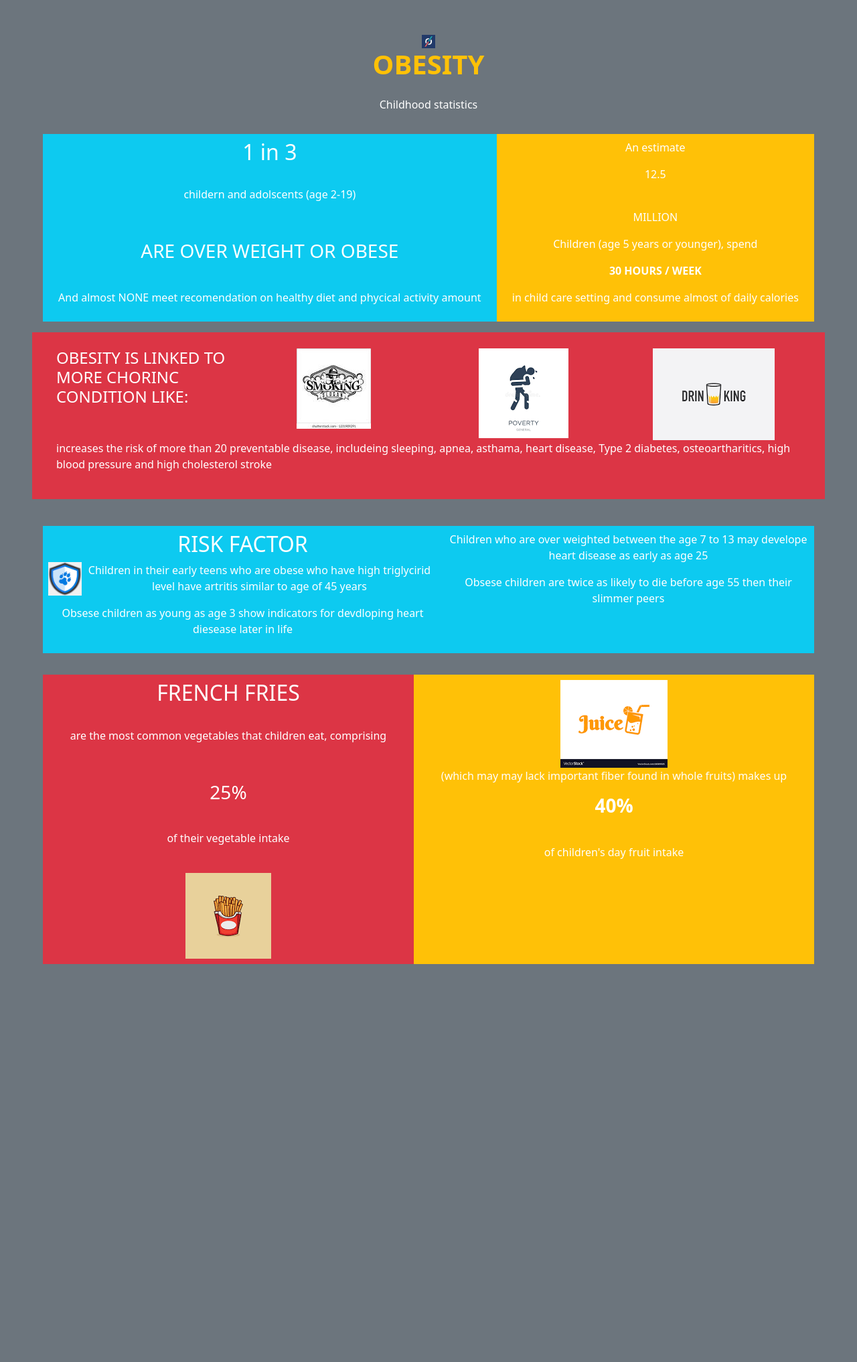
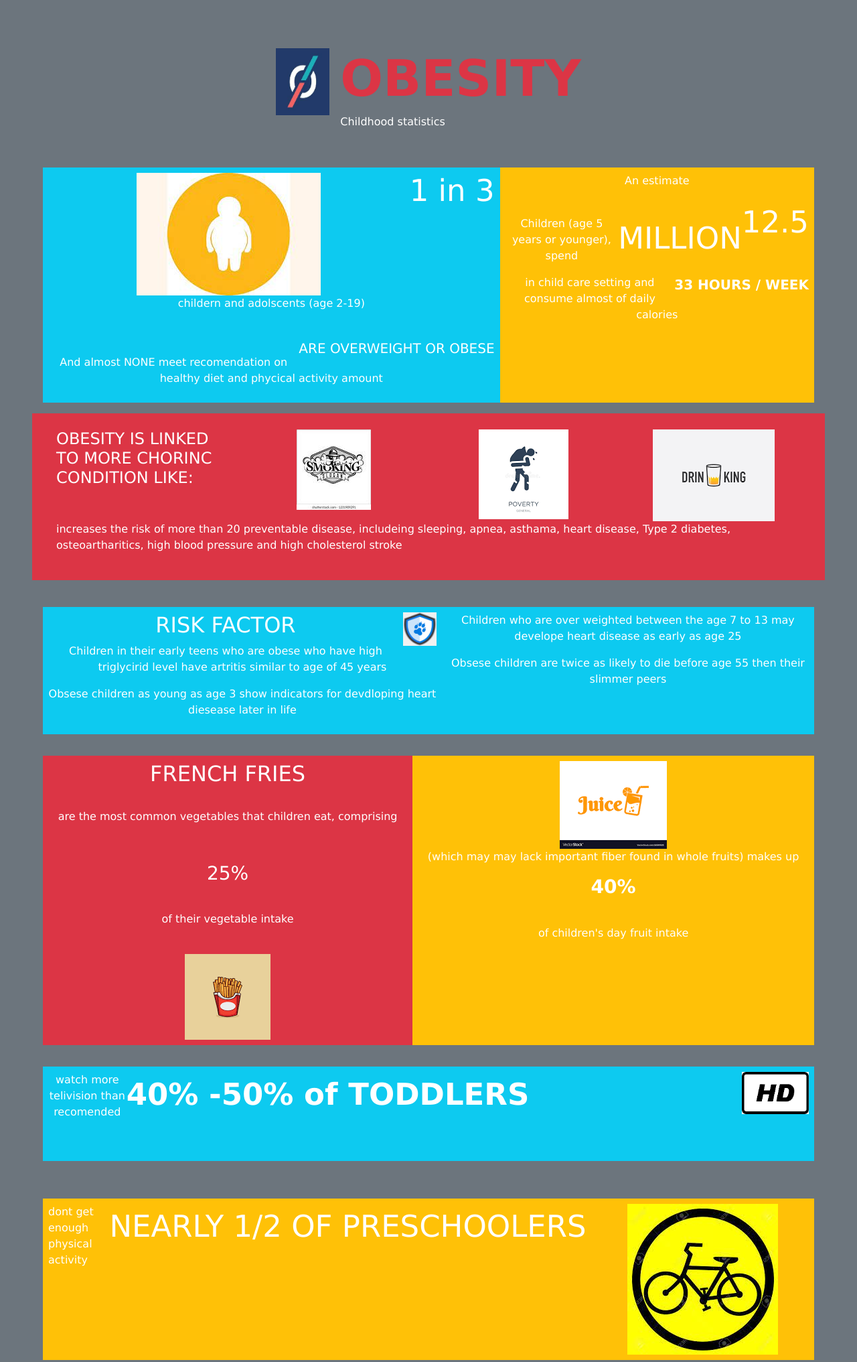
Before and after one commit to sangeetha-hari/boot, a plain HTML site: page index.html in a window 1280 px wide. Shown: the top 2033 px of the page at 67% size. Before the commit the page ends 1503 px from the top, so only its background shows below. Drawn offline with nearby package versions, Linux system fonts and the light colour scheme.

Commit message:
skeleton is ready

```diff
--- a/index.html
+++ b/index.html
@@ -13,31 +13,31 @@
 </head>
 
 <body class="container-fluid p-5 bg-secondary text-warning text-center">
-  <div>
-    <div class="row">
-      <span><img  src="./logo.jpg" width="20" height="20" ></span>
-      <span>
-        <h1><b>OBESITY</b></h1>
-      </span>
-      <span class="col p-3 bg-secondary text-white">Childhood statistics</span>
+
+  <div class="d-inline-flex p-3 text-white">
+    <div class="p-2"><img  src="./logo.jpg" width="80" height="100" class="float: d-inline-flex" ></div>
+    <div class="p-2 toleft"><h1 class="text-danger title-letter"><b>OBESITY</b> </h1>
+    <p>Childhood statistics</p>
     </div>
   </div>
+
+
+
   <!--second block-->
   <div class="d-flex p-3 bg-secondary text-white justify-content-center">
     <div class="p-2 flex-fill bg-info">
-      <h2>1 in 3</h2><br />
+      <img class="sidelogo" src="./child.jpg" alt="child">
+      <h2 class="thick-letter">1 in 3</h2><br />
       <p>childern and adolscents (age 2-19)</p><br />
-      <p>
-      <h3>ARE OVER WEIGHT OR OBESE</h3>
-      </p><br />
+      <p class="m-letter">ARE OVERWEIGHT OR OBESE</p><br />
       <p>And almost NONE meet recomendation on healthy diet and phycical activity amount </p>
     </div>
     <div class="p-2 flex-fill bg-warning">
       <p>An estimate</p>
-      <p>12.5 </p> <br />
-      <p>MILLION</p>
+      <p class="thick-letter">12.5 </p> <br />
+      <p class="thick-letter">MILLION</p>
       <p>Children (age 5 years or younger), spend </p>
-      <p><b>30 HOURS / WEEK </b></p>
+      <p class="m-letter"><b>33 HOURS / WEEK </b></p>
       <p>in child care setting and consume almost of daily calories</p>
     </div>
     <br />
@@ -66,7 +66,7 @@
   <!--Risk factor  section-->
   <div class="d-inline-flex p-3 bg-secondary text-white">
     <div class="p-2 bg-info">
-      <h2>RISK FACTOR</h2>
+      <h2 class="float: d-inline-flex" >RISK FACTOR</h2>
       <img class="float-img" src="./risk.png" alt="risk" width="50" height="50">
       <p> Children in their early teens who are obese who have high triglycirid level have artritis similar to age of 45
         years</p>
@@ -98,6 +98,52 @@
   </div>
   <br />
 </div>
+
+<!--40-50% of-->
+<div class="d-flex p-3 text-white justify-content-center">
+  <div class="p-2 flex-fill bg-info">
+    <p class="thick-letter text-align: left flex-fill"><b>40% -50% of TODDLERS </b></p>
+    <p>watch more telivision than recomended</p>
+
+  </div>
+  <div class="p-2 flex-fill bg-info">
+    <img class="float-img logo flex-fill" src="./tv.png" alt="tv" >
+  </div>
+</div>
+<br/>
+<!-- bicycle-------------------------------------->
+<div class="d-flex p-3 text-white justify-content-center">
+  <div class="p-2 bg-warning toleft flex-fill">
+    <p class="thick-letter">NEARLY 1/2 OF PRESCHOOLERS</p>
+    <p> dont get enough physical activity</p>
+
+  </div>
+  <div class="p-2 bg-warning flex-fill">
+    <img  class="sidelogo" src="./cycle.jpg" alt="bicycle">
+  </div>
+</div>
+<!---------------------------------->
+<div class="d-flex p-3 text-white justify-content-center">
+  <div class="p-2 flex-fill bg-info">
+    <img class="sidelogo" src="./bag-of-money.jpg" alt="bag">
+    <p>Cost of obsesity in united states is stagging about </p><br />
+    <p>
+    <h3>$147</h3><h3>Billion</h3>
+
+    </p><br />
+    <p> of their vegetable intake</p><br/>
+
+  </div>
+  <div class="p-2 flex-fill bg-danger">
+
+    <p class="m-letter ">CHILDREN WHO EAT HEALTHY FOOD AND GET DAILY PHYSICAL ACTIVITIES HAVE: </p>
+    <p>Fewer school absences</p>
+    <p>Higher academic acheviements</p>
+    <p> higher self-esteem</p>
+    <p>Fewer behavioral problem</p>
+  </div>
+  <br />
+</div>
 </body>
 
 </html>
--- a/style.css
+++ b/style.css
@@ -1,7 +1,38 @@
-.heading{
-    text-emphasis-color: orange;
+body{
+    font-family: 'Lucida Sans', 'Lucida Sans Regular', 'Lucida Grande', 'Lucida Sans Unicode', Geneva, Verdana, sans-serif;
 }
 
 .float-img{
-    float:left;
+    float:right;
 }
+
+.logo{
+    max-width: 50%;
+    max-height: 50%;
+}
+
+.thick-letter{
+    font-style: normal;
+    float: inline-end;
+    font-size: 45px;
+}
+.toleft{
+    text-align: left;
+}
+
+.sidelogo{
+    max-width: 45px
+    max-height: 50px;
+}
+
+.m-letter{
+    font-style: normal;
+    float: inline-end;
+    font-size: 20px;
+}
+
+.title-letter{
+    font-style: normal;
+    float: inline-end;
+    font-size: 75px;
+}
```
Also changed, not shown: bag-of-money.jpg (added), bag.png (added), child.jpg (added), cycle.jpg (added), tv.png (added).
